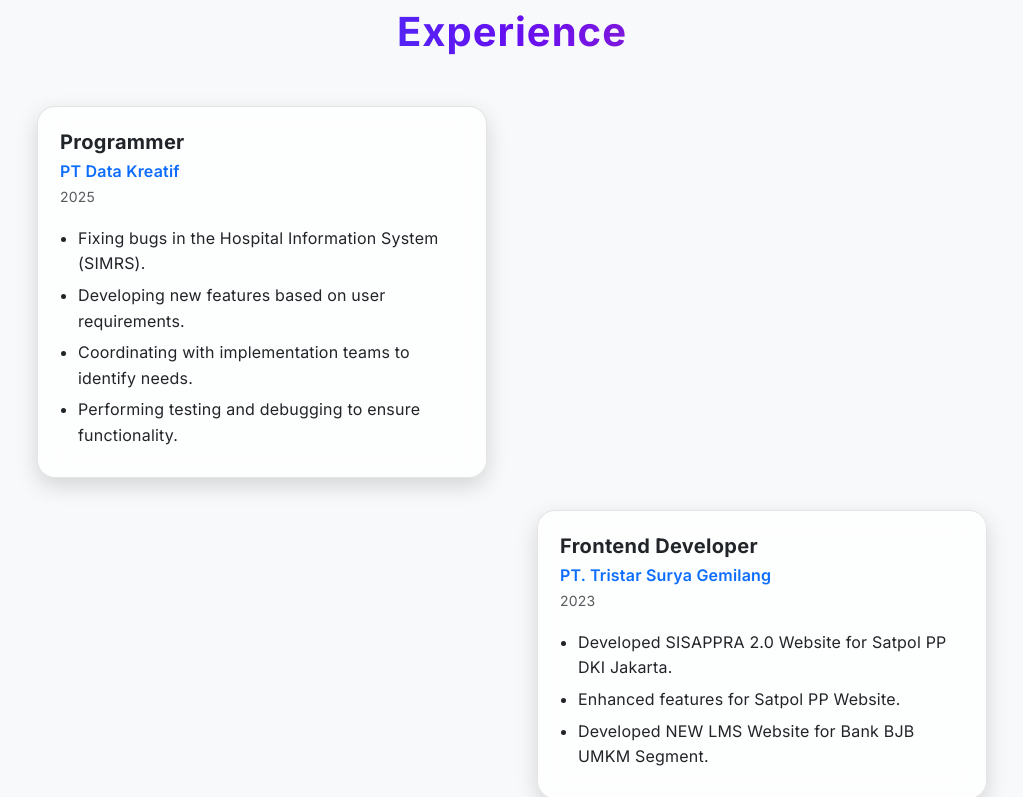
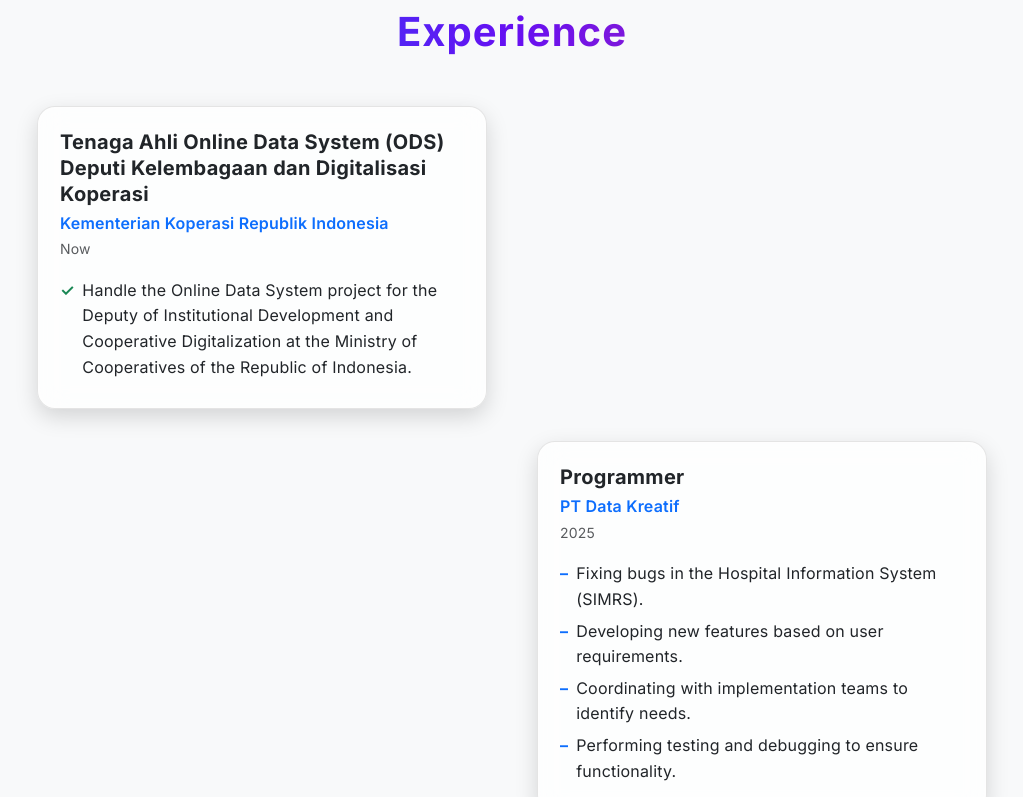
Before and after one commit to ridhoakbarsyah23/portfolio-next, a Next.js app: page / in a window 1280 px wide. Shown: the part 1340-2137 px from the top of the page, without its empty margins (128-1151 px from the left). Built offline with nearby package versions, Linux system fonts and the light colour scheme.

Commit message:
Update: update new experience

```diff
--- a/src/components/ExperienceSection.tsx
+++ b/src/components/ExperienceSection.tsx
@@ -9,6 +9,12 @@
 
 export default function ExperienceSection({ darkMode }: Props) {
   const timeline = [
+    {
+      year: "Now",
+      title: "Tenaga Ahli Online Data System (ODS) Deputi Kelembagaan dan Digitalisasi Koperasi",
+      company: "Kementerian Koperasi Republik Indonesia",
+      desc: ["Handle the Online Data System project for the Deputy of Institutional Development and Cooperative Digitalization at the Ministry of Cooperatives of the Republic of Indonesia."],
+    },
     {
       year: "2025",
       title: "Programmer",
@@ -36,7 +42,6 @@
 
   return (
     <section id="experience" className={`py-5 ${darkMode ? "bg-dark text-light" : "bg-light text-dark"}`} style={{ overflow: "hidden" }}>
-      {" "}
       <Container>
         <motion.h2
           className="text-center fw-bold mb-5"
@@ -54,6 +59,7 @@
         >
           Experience
         </motion.h2>
+
         <div
           className="mx-auto"
           style={{
@@ -65,6 +71,7 @@
         >
           {timeline.map((item, index) => {
             const isLeft = index % 2 === 0;
+            const isNow = item.year === "Now";
 
             return (
               <motion.div
@@ -98,15 +105,18 @@
                   <p className="text-primary fw-semibold mb-0">{item.company}</p>
                   <small className="opacity-75">{item.year}</small>
 
-                  <ul className="mt-3 mb-0" style={{ paddingLeft: "18px" }}>
+                  <ul className="list-unstyled mt-3 mb-0">
                     {item.desc.map((d, i) => (
-                      <li
-                        key={i}
-                        style={{
-                          marginBottom: "6px",
-                          listStyle: "disc",
-                        }}
-                      >
+                      <li key={i} className="d-flex" style={{ marginBottom: "6px" }}>
+                        {isNow ? (
+                          <span className="me-2 text-success fw-bold" style={{ fontSize: "1rem" }}>
+                            ✓
+                          </span>
+                        ) : (
+                          <span className="me-2 fw-bold text-primary" style={{ fontSize: "1rem" }}>
+                            –
+                          </span>
+                        )}
                         {d}
                       </li>
                     ))}
@@ -117,7 +127,8 @@
           })}
         </div>
       </Container>
-      {/* MOBILE FIX (1 kolom rapi) */}
+
+      {/* MOBILE FIX */}
       <style>
         {`
           @media (max-width: 768px) {
```
Lines whose indentation alone changed are shown as unchanged.
